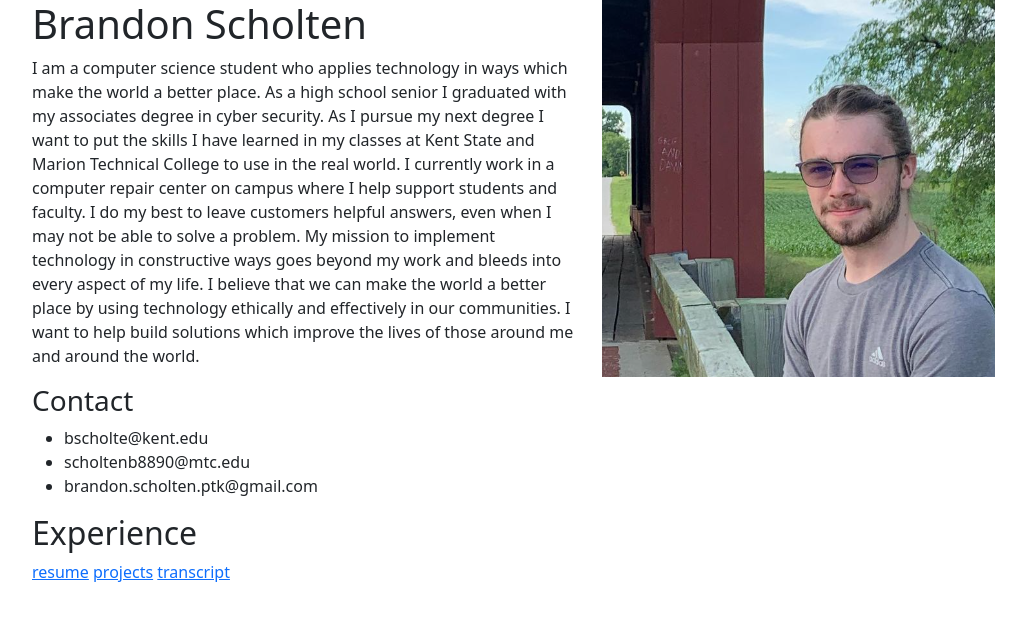
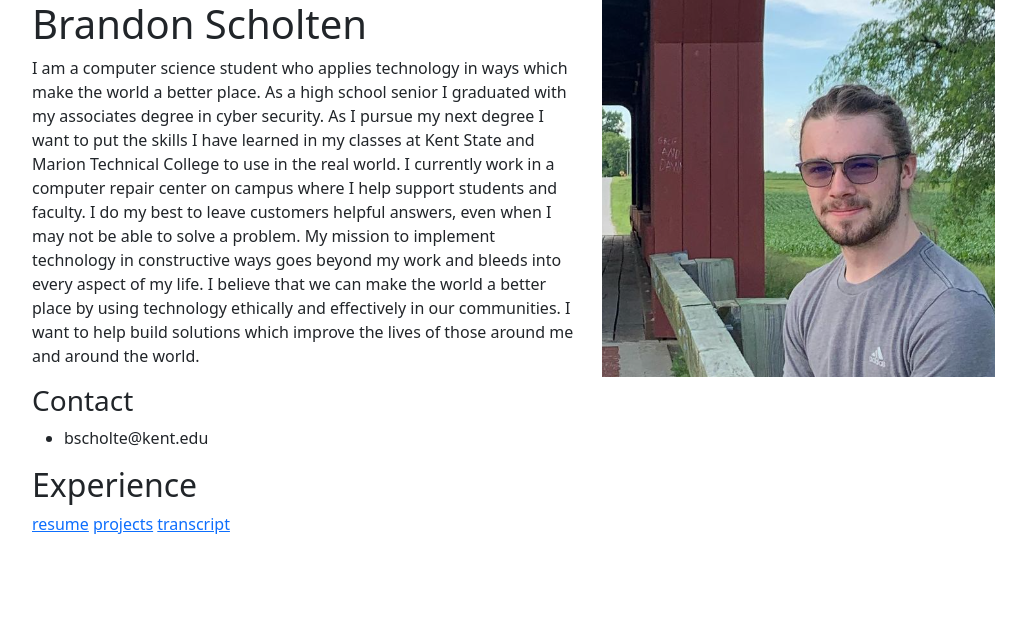
Before and after one commit to brandonscholten/website, a plain HTML site: page index.html in a window 1280 px wide. Shown: the whole page, without its empty margins (50-1076 px from the left). Drawn offline with nearby package versions, Linux system fonts and the light colour scheme.

Commit message:
Update index.html

```diff
--- a/index.html
+++ b/index.html
@@ -17,8 +17,6 @@
             <h3>Contact</h3>
             <ul>
               <li>bscholte@kent.edu</li>
-              <li>scholtenb8890@mtc.edu</li>
-              <li>brandon.scholten.ptk@gmail.com</li>
             </ul>
           </div>
           <div class="col">
```
